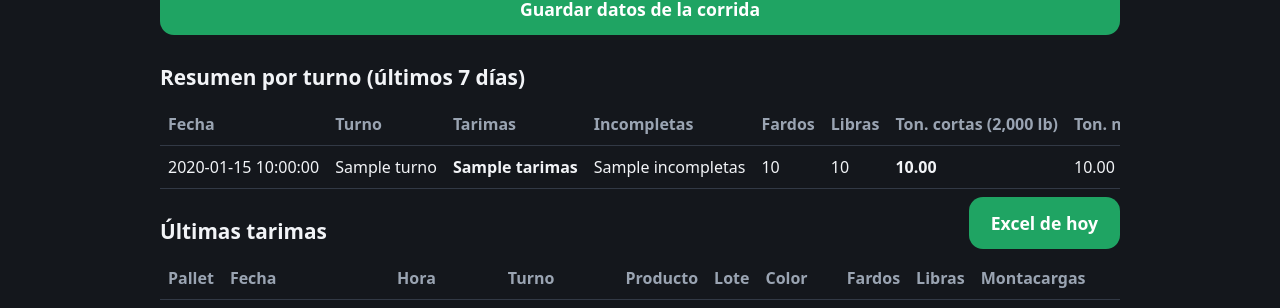
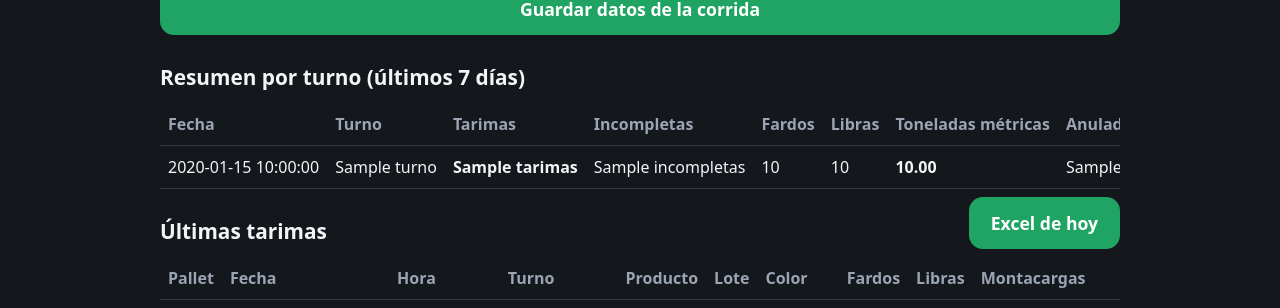
Before and after one commit to FloreceDigital/Practica-Python-, a Flask app: template paletizado/templates/operador.html in a window 1280 px wide. Shown: the part 912-1220 px from the top of the page. Run offline with Flask 3, Linux system fonts and the light colour scheme; the template is opened without the code that fills it: most values are stand-ins (such as "Sample title", 1, 10 or a date in 2020); some libraries are stand-ins or nearby versions.

Commit message:
Dejar solo toneladas métricas en el resumen por turno
Co-Authored-By: Claude Opus 5.5 <noreply@anthropic.com>
Claude-Session: https://claude.ai/code/session_01FP3pmAXLQYsoHPm8oBud2X

```diff
--- a/paletizado/registro.py
+++ b/paletizado/registro.py
@@ -442,13 +442,12 @@ def resumen_turno():
 
 # --- Resumen por turno -------------------------------------------------------
 
-LB_TON_CORTA = 2000        # tonelada corta (EE. UU.)
-LB_TON_METRICA = 2204.62   # tonelada métrica
+LB_TON_METRICA = 2204.62   # libras en una tonelada métrica
 
 ENCABEZADOS_TURNO = [
     ("fecha", "Fecha"), ("turno", "Turno"), ("linea", "Línea"), ("tarimas", "Tarimas"),
     ("incompletas", "Tarimas incompletas"), ("fardos", "Fardos"), ("libras", "Libras"),
-    ("ton_cortas", "Toneladas cortas (2,000 lb)"), ("ton_metricas", "Toneladas métricas"),
+    ("ton_metricas", "Toneladas métricas"),
     ("anuladas", "Tarimas anuladas"),
 ]
 
@@ -482,7 +481,6 @@ def resumen_por_turno(desde, hasta, linea_codigo=None):
             "fecha": f["fecha_turno"].strftime("%Y-%m-%d"), "turno": f["turno"], "linea": f["linea"],
             "tarimas": f["tarimas"], "incompletas": f["incompletas"], "fardos": int(f["fardos"]),
             "libras": libras,
-            "ton_cortas": round(float(libras) / LB_TON_CORTA, 2),
             "ton_metricas": round(float(libras) / LB_TON_METRICA, 2),
             "anuladas": f["anuladas"],
         })
--- a/paletizado/templates/operador.html
+++ b/paletizado/templates/operador.html
@@ -62,14 +62,14 @@
   <div class="tabla-envoltura">
     <table>
       <thead><tr><th>Fecha</th><th>Turno</th><th>Tarimas</th><th>Incompletas</th><th>Fardos</th><th>Libras</th>
-        <th>Ton. cortas (2,000 lb)</th><th>Ton. métricas</th><th>Anuladas</th></tr></thead>
+        <th>Toneladas métricas</th><th>Anuladas</th></tr></thead>
       <tbody>
         {% for r in turnos %}
           <tr><td>{{ r.fecha }}</td><td>{{ r.turno }}</td><td><b>{{ r.tarimas }}</b></td><td>{{ r.incompletas }}</td>
             <td>{{ "{:,}".format(r.fardos) }}</td><td>{{ "{:,}".format(r.libras) }}</td>
-            <td><b>{{ "{:,.2f}".format(r.ton_cortas) }}</b></td><td>{{ "{:,.2f}".format(r.ton_metricas) }}</td>
+            <td><b>{{ "{:,.2f}".format(r.ton_metricas) }}</b></td>
             <td>{{ r.anuladas }}</td></tr>
-        {% else %}<tr><td colspan="9">Sin tarimas en los últimos 7 días.</td></tr>{% endfor %}
+        {% else %}<tr><td colspan="8">Sin tarimas en los últimos 7 días.</td></tr>{% endfor %}
       </tbody>
     </table>
   </div>
```
